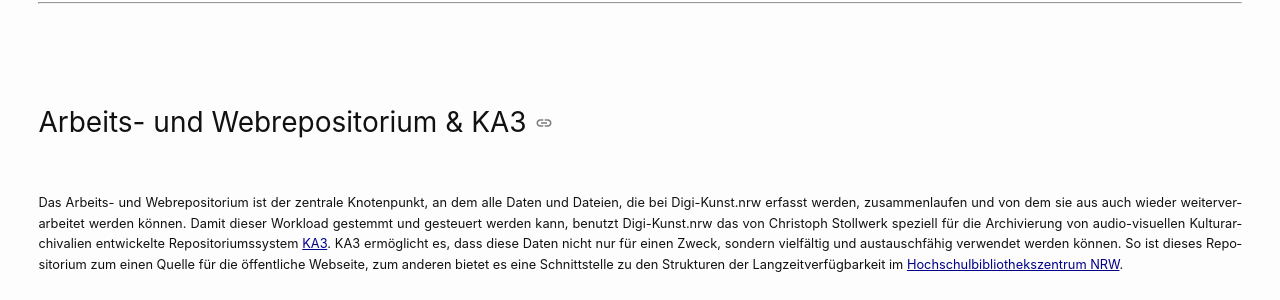
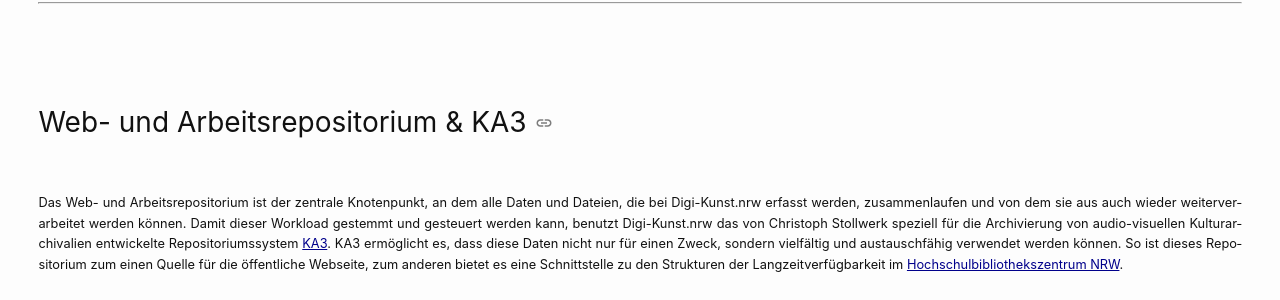
Before and after one commit to christiansievers/site-test, a Jekyll site: the page built from technische-dokumentation/infrastruktur.markdown, in a window 1280 px wide and 900 px high, scrolled down 2787 px. Shown: the part 155-455 px from the top of the window. Built offline with Jekyll 4.4.1, drawn with Linux system fonts in a browser that asks for light colours; a script that is not in the unit is left out.

Commit message:
Text für die Seite Infrastruktur (18)

```diff
--- a/technische-dokumentation/infrastruktur.markdown
+++ b/technische-dokumentation/infrastruktur.markdown
@@ -36,9 +36,9 @@ Die hochgeladenen Dateien werden zunächst auf einem Staging-Speicher gespeicher
 
 ----
 
-## Arbeits- und Webrepositorium & KA3
+## Web- und Arbeitsrepositorium & KA3
 
-Das Arbeits- und Webrepositorium ist der zentrale Knotenpunkt, an dem alle Daten und Dateien, die bei Digi-Kunst.nrw erfasst werden, zusammenlaufen und von dem sie aus auch wieder weiterverarbeitet werden können. Damit dieser Workload gestemmt und gesteuert werden kann, benutzt Digi-Kunst.nrw das von Christoph Stollwerk speziell für die Archivierung von audio-visuellen Kulturarchivalien entwickelte Repositoriumssystem [KA3](https://ka3.uni-koeln.de/). KA3 ermöglicht es, dass diese Daten nicht nur für einen Zweck, sondern vielfältig und austauschfähig verwendet werden können. So ist dieses Repositorium zum einen Quelle für die öffentliche Webseite, zum anderen bietet es eine Schnittstelle zu den Strukturen der Langzeitverfügbarkeit im [Hochschulbibliothekszentrum NRW](https://www.hbz-nrw.de/).
+Das Web- und Arbeitsrepositorium ist der zentrale Knotenpunkt, an dem alle Daten und Dateien, die bei Digi-Kunst.nrw erfasst werden, zusammenlaufen und von dem sie aus auch wieder weiterverarbeitet werden können. Damit dieser Workload gestemmt und gesteuert werden kann, benutzt Digi-Kunst.nrw das von Christoph Stollwerk speziell für die Archivierung von audio-visuellen Kulturarchivalien entwickelte Repositoriumssystem [KA3](https://ka3.uni-koeln.de/). KA3 ermöglicht es, dass diese Daten nicht nur für einen Zweck, sondern vielfältig und austauschfähig verwendet werden können. So ist dieses Repositorium zum einen Quelle für die öffentliche Webseite, zum anderen bietet es eine Schnittstelle zu den Strukturen der Langzeitverfügbarkeit im [Hochschulbibliothekszentrum NRW](https://www.hbz-nrw.de/).
 
 ----
 
```
